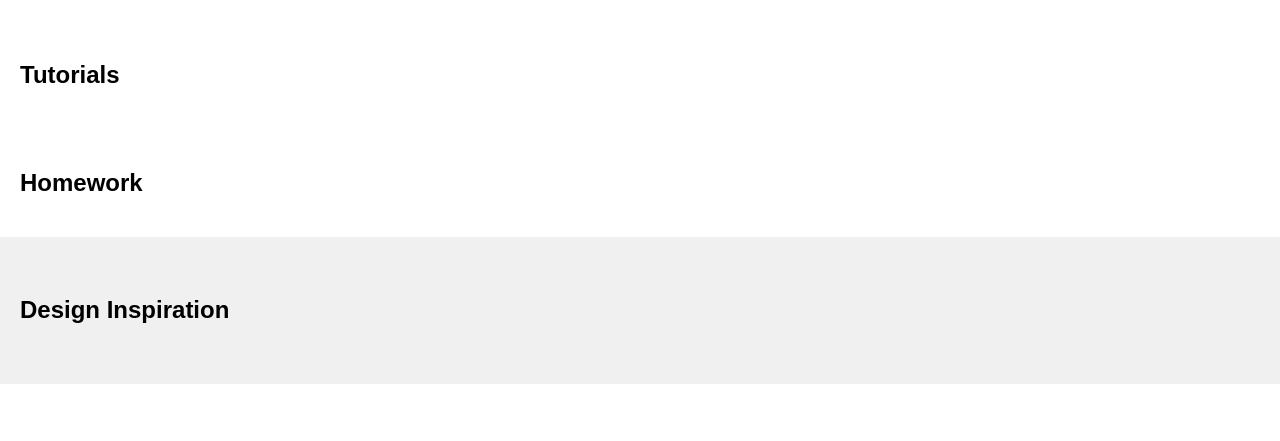
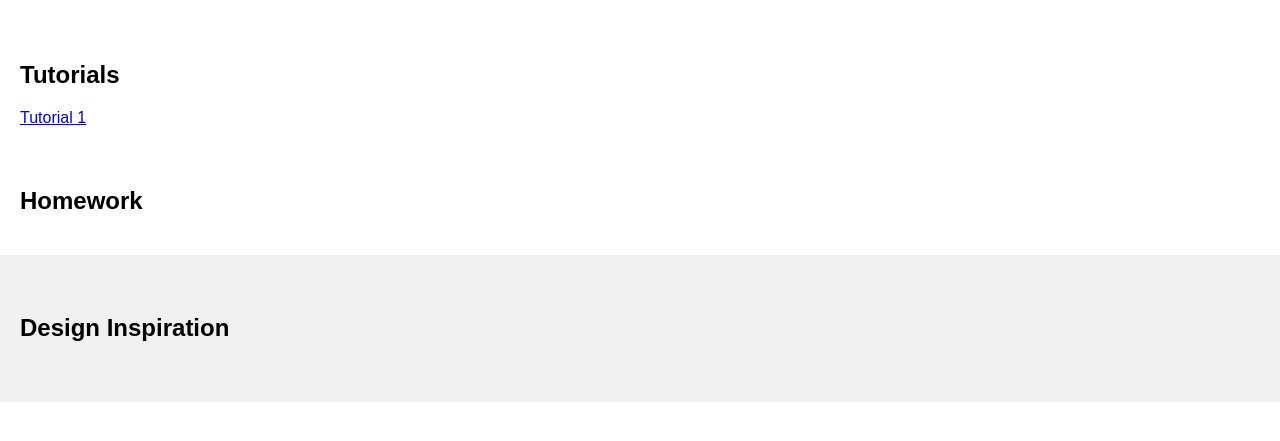
Before and after one commit to n-ryan/cs130, a plain HTML site: page index.html in a window 1280 px wide. Shown: the part 99-540 px from the top of the page. Drawn offline with Linux system fonts and the light colour scheme.

Commit message:
Add link to tutorial01

```diff
--- a/index.html
+++ b/index.html
@@ -19,6 +19,7 @@
                     When you submit a new tutorial, add a link to it
                     here (if applicable)
                 -->
+        <a href="/tutorials/tutorial01/index.html">Tutorial 1</a>
       </section>
       <section id="homework">
         <h2>Homework</h2>
```
